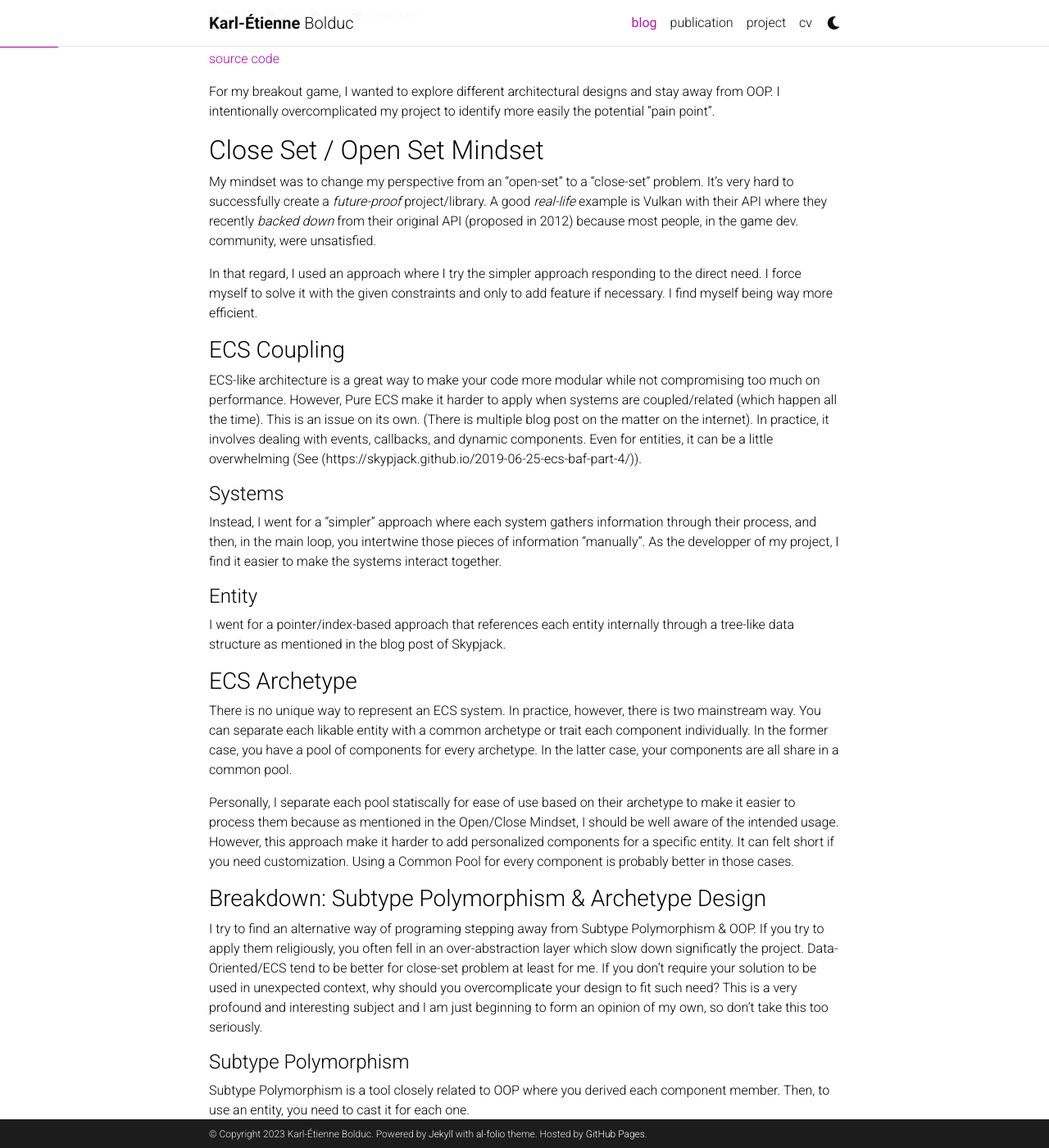
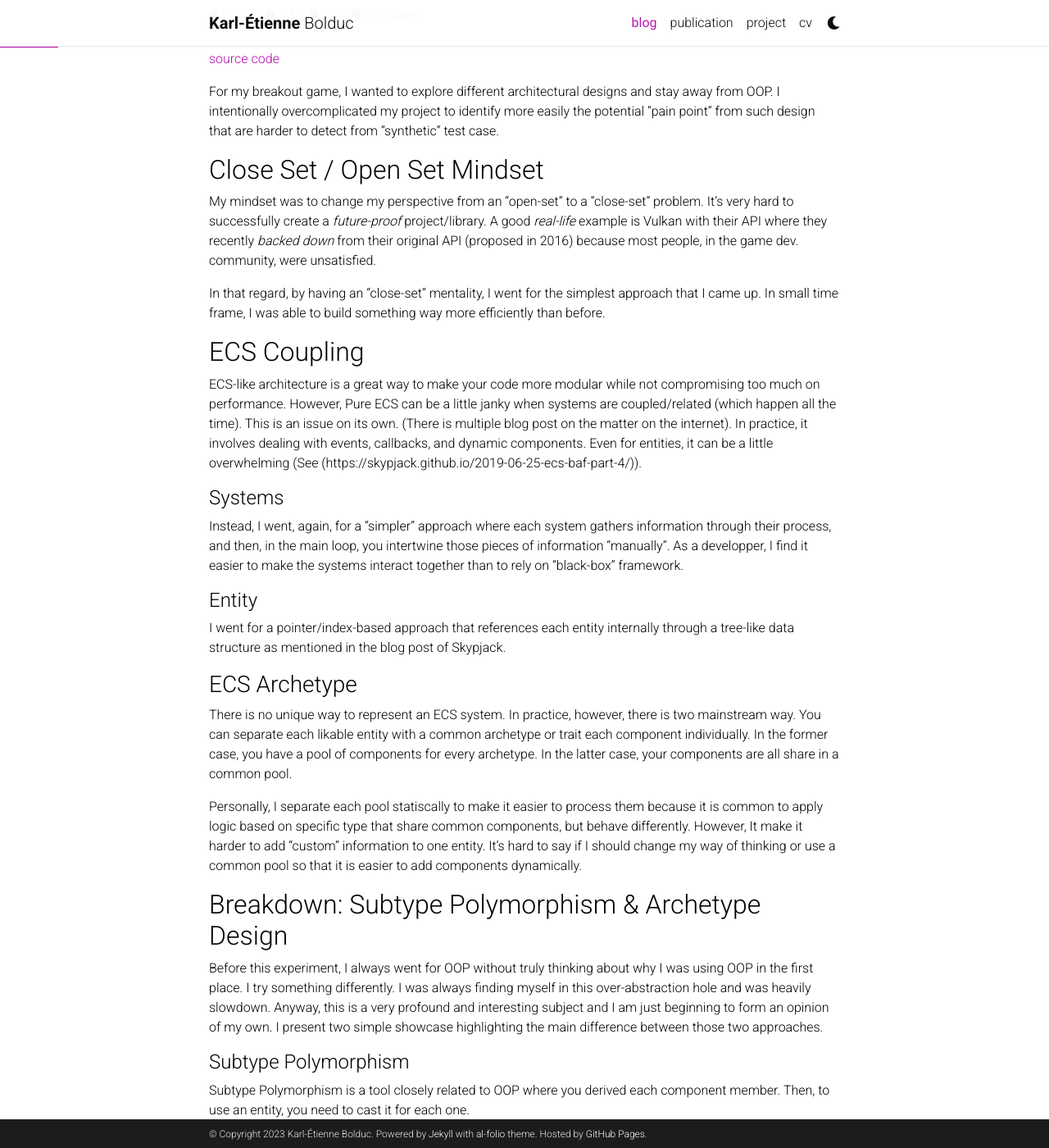
Before and after one commit to bolducke/bolducke.github.io, a Jekyll site: the page built from _posts/2023-05-28-design_takeaway_ecsarchetype.md, in a window 1280 px wide and 1400 px high, scrolled down 227 px. Shown: the whole window at 82% size. Built offline with Jekyll 4.4.1, drawn with Linux system fonts in a browser that asks for light colours; full-size pictures stand in for the smaller copies a plugin makes; comment, search, counter and statistics services are not loaded; a style sheet for code colours, icons or effects is not loaded; some of the changed text lies outside the part shown.

Commit message:
Improve Writing of Design Takeaway and Path Tracing Project

````diff
--- a/_posts/2023-05-28-design_takeaway_ecsarchetype.md
+++ b/_posts/2023-05-28-design_takeaway_ecsarchetype.md
@@ -10,20 +10,20 @@ related_posts: false
 
 [source code](https://github.com/bolducke/OOBC)
 
-For my breakout game, I wanted to explore different architectural designs and stay away from OOP. I intentionally overcomplicated my project to identify more easily the potential "pain point".
+For my breakout game, I wanted to explore different architectural designs and stay away from OOP. I intentionally overcomplicated my project to identify more easily the potential "pain point" from such design that are harder to detect from "synthetic" test case.
 
 ## Close Set / Open Set Mindset
 
-My mindset was to change my perspective from an "open-set" to a "close-set" problem. It's very hard to successfully create a *future-proof* project/library. A good *real-life* example is Vulkan with their API where they recently *backed down* from their original API (proposed in 2012) because most people, in the game dev. community, were unsatisfied.
+My mindset was to change my perspective from an "open-set" to a "close-set" problem. It's very hard to successfully create a *future-proof* project/library. A good *real-life* example is Vulkan with their API where they recently *backed down* from their original API (proposed in 2016) because most people, in the game dev. community, were unsatisfied.
 
-In that regard, I used an approach where I try the simpler approach responding to the direct need. I force myself to solve it with the given constraints and only to add feature if necessary. I find myself being way more efficient.
+In that regard, by having an "close-set" mentality, I went for the simplest approach that I came up. In small time frame, I was able to build something way more efficiently than before.
 
-### ECS Coupling
+## ECS Coupling
 
-ECS-like architecture is a great way to make your code more modular while not compromising too much on performance. However, Pure ECS make it harder to apply when systems are coupled/related (which happen all the time). This is an issue on its own. (There is multiple blog post on the matter on the internet). In practice, it involves dealing with events, callbacks, and dynamic components. Even for entities, it can be a little overwhelming (See (https://skypjack.github.io/2019-06-25-ecs-baf-part-4/)).
+ECS-like architecture is a great way to make your code more modular while not compromising too much on performance. However, Pure ECS can be a little janky when systems are coupled/related (which happen all the time). This is an issue on its own. (There is multiple blog post on the matter on the internet). In practice, it involves dealing with events, callbacks, and dynamic components. Even for entities, it can be a little overwhelming (See (https://skypjack.github.io/2019-06-25-ecs-baf-part-4/)).
 
 #### Systems
-Instead, I went for a "simpler" approach where each system gathers information through their process, and then, in the main loop, you intertwine those pieces of information "manually". As the developper of my project, I find it easier to make the systems interact together.
+Instead, I went, again, for a "simpler" approach where each system gathers information through their process, and then, in the main loop, you intertwine those pieces of information "manually". As a developper, I find it easier to make the systems interact together than to rely on "black-box" framework.
 
 #### Entity
 I went for a pointer/index-based approach that references each entity internally through a tree-like data structure as mentioned in the blog post of Skypjack.
@@ -32,11 +32,11 @@ I went for a pointer/index-based approach that references each entity internally
 
 There is no unique way to represent an ECS system. In practice, however, there is two mainstream way. You can separate each likable entity with a common archetype or trait each component individually. In the former case, you have a pool of components for every archetype. In the latter case, your components are all share in a common pool.
 
-Personally, I separate each pool statiscally for ease of use based on their archetype to make it easier to process them because as mentioned in the Open/Close Mindset, I should be well aware of the intended usage. However, this approach make it harder to add personalized components for a specific entity. It can felt short if you need customization. Using a Common Pool for every component is probably better in those cases.
+Personally, I separate each pool statiscally to make it easier to process them because it is common to apply logic based on specific type that share common components, but behave differently. However, It make it harder to add "custom" information to one entity. It's hard to say if I should change my way of thinking or use a common pool so that it is easier to add components dynamically.
 
-### Breakdown: Subtype Polymorphism & Archetype Design
+## Breakdown: Subtype Polymorphism & Archetype Design
 
-I try to find an alternative way of programing stepping away from Subtype Polymorphism & OOP. If you try to apply them religiously, you often fell in an over-abstraction layer which slow down significatly the project. Data-Oriented/ECS tend to be better for close-set problem at least for me. If you don't require your solution to be used in unexpected context, why should you overcomplicate your design to fit such need? This is a very profound and interesting subject and I am just beginning to form an opinion of my own, so don't take this too seriously.
+Before this experiment, I always went for OOP without truly thinking about why I was using OOP in the first place. I try something differently. I was always finding myself in this over-abstraction hole and was heavily slowdown. Anyway, this is a very profound and interesting subject and I am just beginning to form an opinion of my own. I present two simple showcase highlighting the main difference between those two approaches.
 
 #### Subtype Polymorphism
 
@@ -122,7 +122,7 @@ main :: proc() {
 
 #### ECS-Like
 
-In ECS-like archetype, I keep every entity. In that regards, I only need to see if both share common components. If it is the case, I process them together or not.
+In ECS-like archetype, I keep every entity into different block of memory for each archetype. I can reduce duplication of code between entity that share similar behavior.
 
 {% raw %}
 ```C
````
Also changed, not shown: _projects/path_tracer.md (+3 -19 lines).
